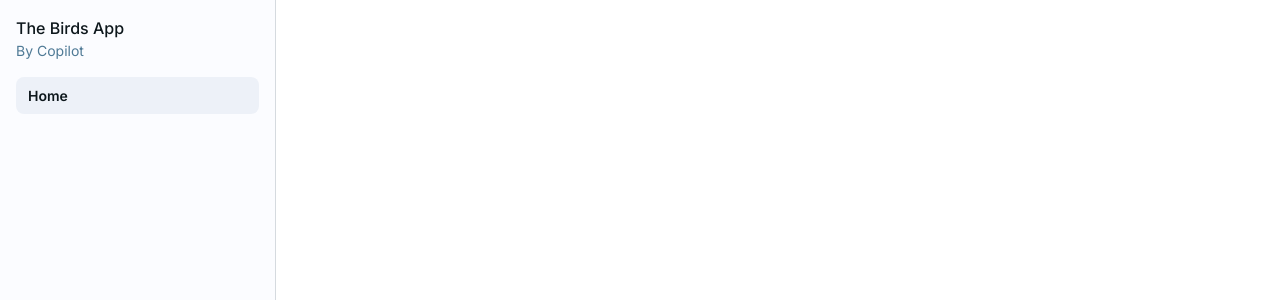
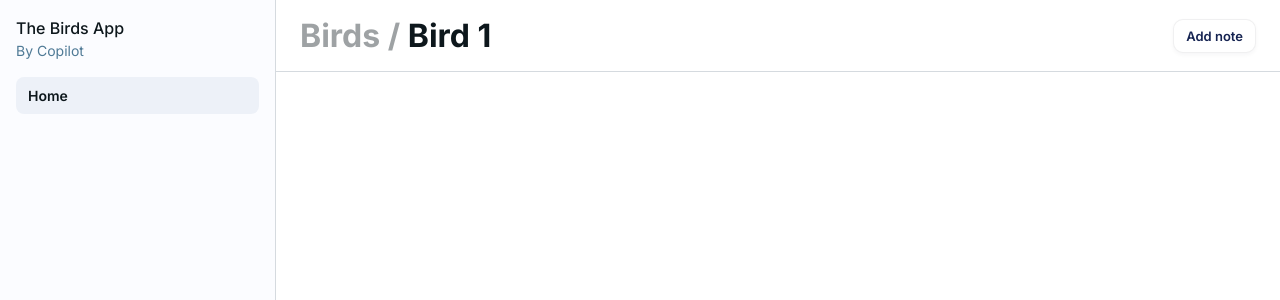
Before and after one commit to MageLnk/Bird-app, a React (Vite) app: page /bird/1 in a window 1280 px wide. Shown: the top 300 px of the page. Built offline with nearby package versions, Linux system fonts and the light colour scheme.

Commit message:
Design and some functionality in title bird page completed

```diff
--- /dev/null
+++ b/src/components/Pages/Bird/Bird.module.scss
@@ -0,0 +1,27 @@
+@use '../../../styles/variables' as v;
+@use '../../../styles/mixins' as mix;
+
+.bird {
+  width: 100%;
+  height: 100%;
+  background-color: v.$bg-absolute-white;
+
+  &__title {
+    width: 100%;
+    height: 100%;
+  }
+
+  &__notes {
+    width: 100%;
+    height: 9.6rem;
+    padding: 0 2.4rem;
+    display: flex;
+    align-items: center;
+  }
+
+  &__languagues {
+    width: 100%;
+    height: 100%;
+    padding: 2.4rem;
+  }
+}
--- a/src/components/Pages/Bird/Bird.tsx
+++ b/src/components/Pages/Bird/Bird.tsx
@@ -1,5 +1,20 @@
+// Components
+import { TitleContainer } from './TitleContainer/TitleContainer';
+// Styles
+import styles from './Bird.module.scss';
+// App
 const Bird = () => {
-  return <div></div>;
+  return (
+    <section className={styles.bird}>
+      <section className={styles.bird__title}>
+        <TitleContainer />
+      </section>
+
+      <section className={styles.bird__notes}></section>
+
+      <section className={styles.bird__languagues}></section>
+    </section>
+  );
 };
 
 export default Bird;
--- /dev/null
+++ b/src/components/Pages/Bird/TitleContainer/Title/Title.module.scss
@@ -0,0 +1,11 @@
+@use '../../../../../styles/variables' as v;
+@use '../../../../../styles/mixins' as mix;
+
+.title {
+  h1 {
+    @include mix.stylesText(v.$text-dark-blue, v.$font-size-xxxlg, v.$weight-bold, 4rem);
+    span {
+      @include mix.stylesText(v.$text-darker-blue, v.$font-size-xxxlg, v.$weight-bold, 4rem);
+    }
+  }
+}
--- /dev/null
+++ b/src/components/Pages/Bird/TitleContainer/Title/Title.tsx
@@ -0,0 +1,35 @@
+// Hooks
+import { useAppNavigate } from '../../../../shared/useAppNavigate/useAppNavigate';
+// Styles
+import styles from './Title.module.scss';
+// Types & Interfaces
+import type { FC } from 'react';
+type TitleProps = {
+  birdsInformation: CardBirdTypes[];
+  id: string;
+};
+type CardBirdTypes = {
+  id: string;
+  english_name: string;
+  latin_name: string;
+  thumb_url: string;
+};
+// App
+export const Title: FC<TitleProps> = ({ birdsInformation, id }) => {
+  const { handleNavigate } = useAppNavigate();
+
+  const bird = birdsInformation.find((bird) => bird.id === id) || null;
+
+  if (!bird) {
+    handleNavigate('/');
+    return null;
+  }
+
+  return (
+    <div className={styles.title}>
+      <h1>
+        <span>Birds /</span> {bird.english_name}
+      </h1>
+    </div>
+  );
+};
--- /dev/null
+++ b/src/components/Pages/Bird/TitleContainer/TitleContainer.module.scss
@@ -0,0 +1,22 @@
+@use '../../../../styles/variables' as v;
+@use '../../../../styles/mixins' as mix;
+
+.titleContainer {
+  height: 7.2rem;
+  display: flex;
+  align-items: center;
+  justify-content: space-between;
+  padding: 0 2.4rem;
+  border-bottom: 1px solid v.$bg-border-light-gray;
+
+  button {
+    padding: 0.8rem 1.2rem;
+    background: v.$bg-absolute-white;
+    border-radius: 1rem;
+    border: 1px solid v.$bg-border-optional-black;
+    box-shadow: 0px 1px 0.5px -1px v.$bg-shadow-optional-black;
+    box-shadow: 0px 2px 4px 0px v.$bg-shadow-second-optional-black;
+
+    @include mix.stylesText(v.$text-color-dark-blue, v.$font-size-xs, v.$weight-semi-bold, 1.6rem);
+  }
+}
--- /dev/null
+++ b/src/components/Pages/Bird/TitleContainer/TitleContainer.tsx
@@ -0,0 +1,28 @@
+import { useParams } from 'react-router-dom';
+// Components
+import { Title } from './Title/Title';
+// Hooks
+import { useAppNavigate } from '../../../shared/useAppNavigate/useAppNavigate';
+// Utils
+import { birdsInformation } from '../../../shared/stubs/birdInformation';
+// Styles
+import styles from './TitleContainer.module.scss';
+// App
+export const TitleContainer = () => {
+  const { id } = useParams();
+  const { handleNavigate } = useAppNavigate();
+
+  if (!birdsInformation) return null;
+
+  if (!id) {
+    handleNavigate('/');
+    return null;
+  }
+
+  return (
+    <div className={styles.titleContainer}>
+      <Title birdsInformation={birdsInformation} id={id} />
+      <button>Add note</button>
+    </div>
+  );
+};
--- a/src/components/Pages/Home/BirdList/BirdList.tsx
+++ b/src/components/Pages/Home/BirdList/BirdList.tsx
@@ -1,35 +1,10 @@
 // Styles
 import styles from './BirdList.module.scss';
 import { CardBird } from './CardBird/CardBird';
+// Utils
+import { birdsInformation } from '../../../shared/stubs/birdInformation';
 // App
 export const BirdList = () => {
-  const birdsInformation = [
-    {
-      id: 1,
-      english_name: 'Bird 1',
-      latin_name: 'Pájaro 1',
-      thumb_url: 'https://encrypted-tbn0.gstatic.com/images?q=tbn:ANd9GcRLpj2x243KrWVWva2X1nMdHaswcQjCsAj36A&s'
-    },
-    {
-      id: 2,
-      english_name: 'Bird 2',
-      latin_name: 'Pájaro 2',
-      thumb_url: 'https://encrypted-tbn0.gstatic.com/images?q=tbn:ANd9GcRLpj2x243KrWVWva2X1nMdHaswcQjCsAj36A&s'
-    },
-    {
-      id: 3,
-      english_name: 'Bird 3',
-      latin_name: 'Pájaro 3',
-      thumb_url: 'https://encrypted-tbn0.gstatic.com/images?q=tbn:ANd9GcRLpj2x243KrWVWva2X1nMdHaswcQjCsAj36A&s'
-    },
-    {
-      id: 4,
-      english_name: 'Bird 4',
-      latin_name: 'Pájaro 4',
-      thumb_url: 'https://encrypted-tbn0.gstatic.com/images?q=tbn:ANd9GcRLpj2x243KrWVWva2X1nMdHaswcQjCsAj36A&s'
-    }
-  ];
-
   if (!birdsInformation) return null;
 
   return (
--- a/src/components/Pages/Home/BirdList/CardBird/CardBird.tsx
+++ b/src/components/Pages/Home/BirdList/CardBird/CardBird.tsx
@@ -8,7 +8,7 @@ type CardBirdProps = {
   birdsInformation: CardBirdTypes[];
 };
 type CardBirdTypes = {
-  id: number;
+  id: string;
   english_name: string;
   latin_name: string;
   thumb_url: string;
@@ -17,7 +17,7 @@ type CardBirdTypes = {
 export const CardBird: FC<CardBirdProps> = ({ birdsInformation }) => {
   const { handleNavigate } = useAppNavigate();
 
-  const handleClick = (birdId: number) => {
+  const handleClick = (birdId: string) => {
     handleNavigate(`/bird/${birdId}`);
   };
 
--- /dev/null
+++ b/src/components/shared/stubs/birdInformation.ts
@@ -0,0 +1,26 @@
+export const birdsInformation = [
+  {
+    id: '1',
+    english_name: 'Bird 1',
+    latin_name: 'Pájaro 1',
+    thumb_url: 'https://encrypted-tbn0.gstatic.com/images?q=tbn:ANd9GcRLpj2x243KrWVWva2X1nMdHaswcQjCsAj36A&s'
+  },
+  {
+    id: '2',
+    english_name: 'Bird 2',
+    latin_name: 'Pájaro 2',
+    thumb_url: 'https://encrypted-tbn0.gstatic.com/images?q=tbn:ANd9GcRLpj2x243KrWVWva2X1nMdHaswcQjCsAj36A&s'
+  },
+  {
+    id: '3',
+    english_name: 'Bird 3',
+    latin_name: 'Pájaro 3',
+    thumb_url: 'https://encrypted-tbn0.gstatic.com/images?q=tbn:ANd9GcRLpj2x243KrWVWva2X1nMdHaswcQjCsAj36A&s'
+  },
+  {
+    id: '4',
+    english_name: 'Bird 4',
+    latin_name: 'Pájaro 4',
+    thumb_url: 'https://encrypted-tbn0.gstatic.com/images?q=tbn:ANd9GcRLpj2x243KrWVWva2X1nMdHaswcQjCsAj36A&s'
+  }
+];
--- a/src/styles/_variables.scss
+++ b/src/styles/_variables.scss
@@ -5,7 +5,8 @@ $desktop: 1024px;
 $desktopL: 1440px;
 
 // Fonts sizes
-$font-size-xs: 12px;
+$font-size-xxs: 12px;
+$font-size-xs: 13px;
 $font-size-sm: 14px;
 $font-size-md: 16px;
 $font-size-xl: 18px;
@@ -34,8 +35,14 @@ $bg-optional-white: #fbfcff;
 $bg-second-optional-white: #f1f4f8;
 
 // Buttons colors
+$bg-border-optional-black: #0a0e140f;
+$bg-shadow-optional-black: #02172c1f;
+$bg-shadow-second-optional-black: #02172c0a;
+
+$text-color-dark-blue: #152351;
 
 // Text colors
+$text-darker-blue: #0d171c66;
 $text-dark-blue: #0d171c;
 $text-light-blue: #4f7a96;
 
```
Also changed, not shown: src/components/Example.tsx (+5 -4 lines).
